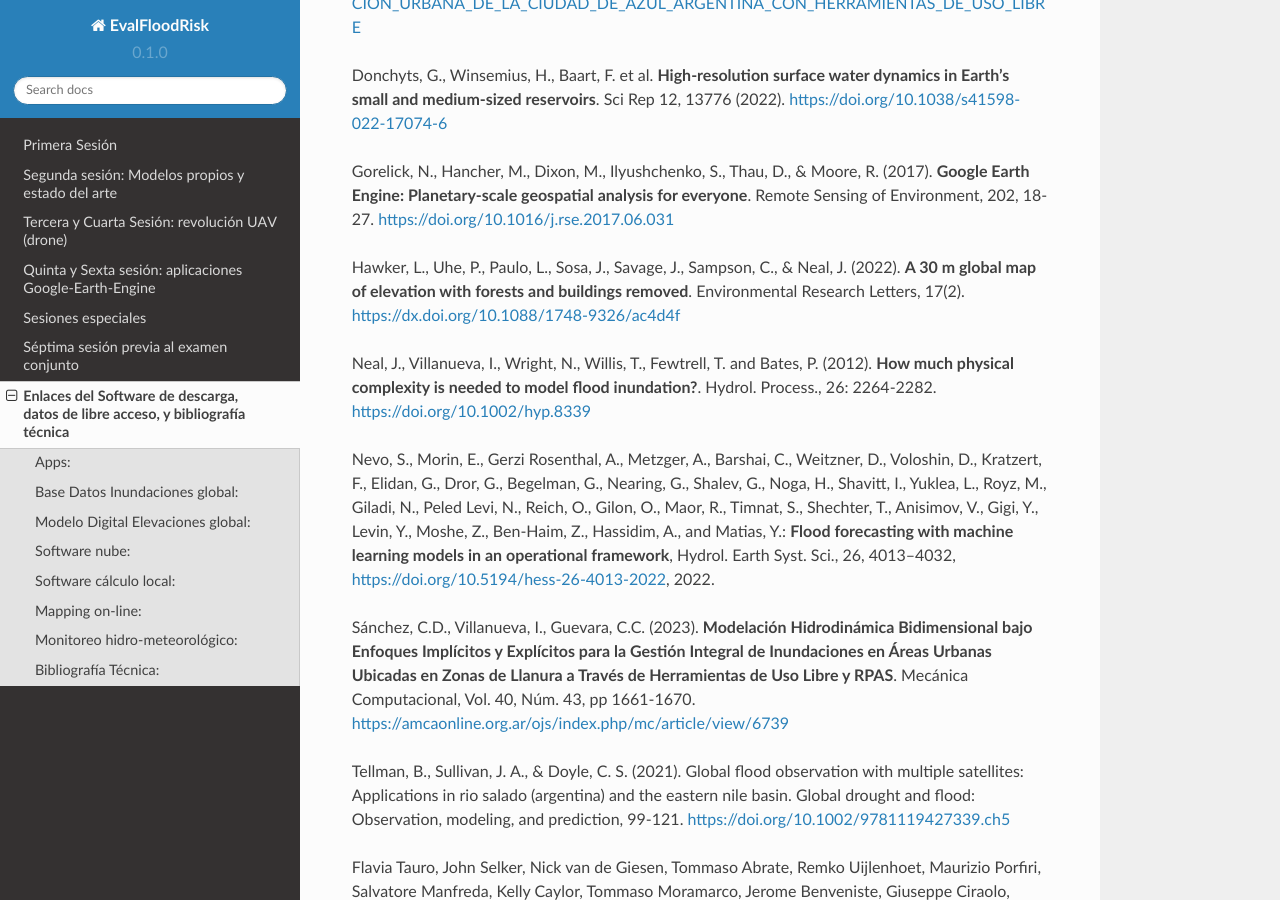
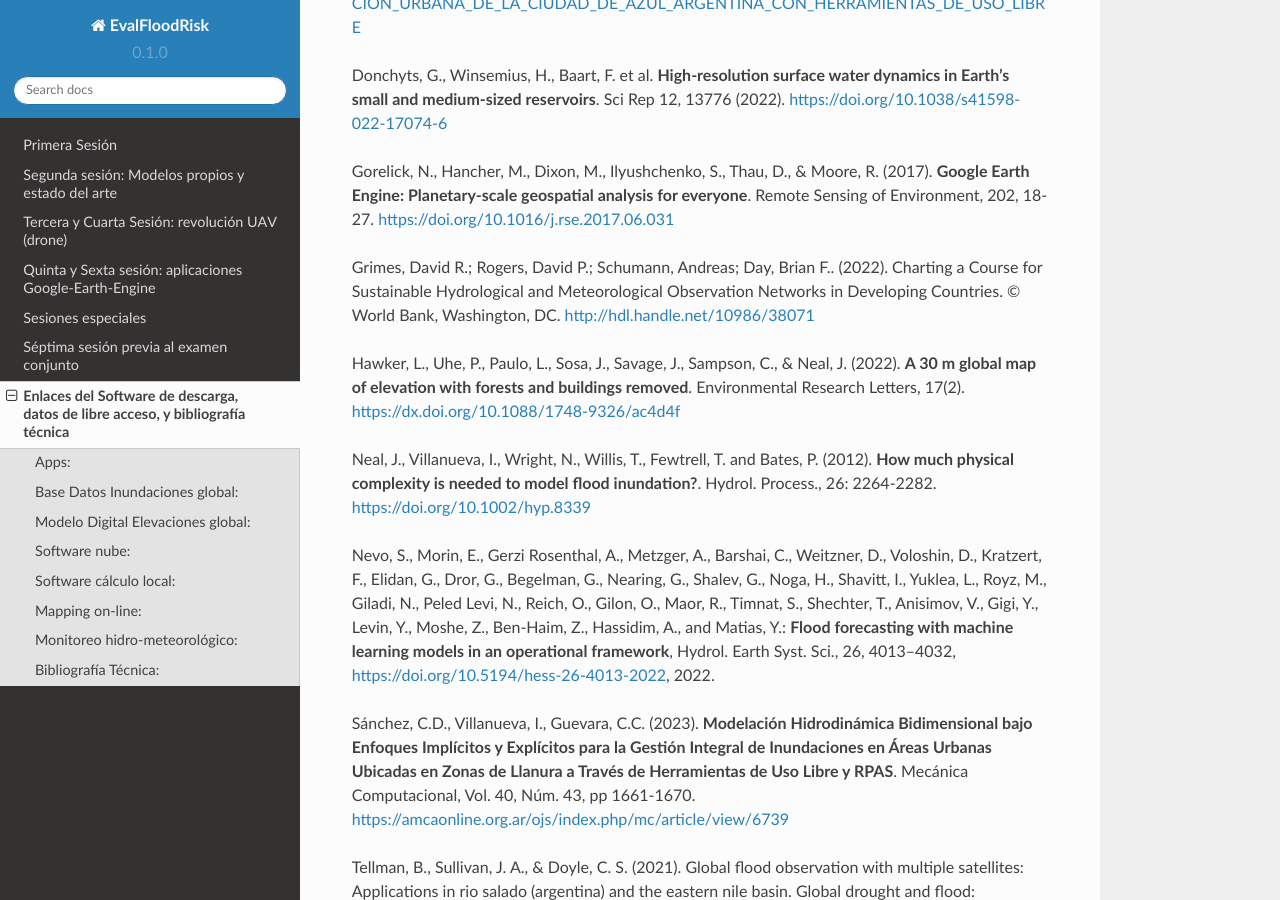
Before and after one commit to ivillamadrid/EvalFloodRisk_RSSWE, a Sphinx documentation site: the page built from docs/source/software.rst, in a window 1280 px wide and 900 px high, scrolled down 1133 px. Built offline with Sphinx 7.4.7 and the Read the Docs theme 2.0.0, drawn with Linux system fonts in a browser that asks for light colours.

Commit message:
Update software.rst

```diff
--- a/docs/source/software.rst
+++ b/docs/source/software.rst
@@ -54,6 +54,8 @@ Donchyts, G., Winsemius, H., Baart, F. et al. **High-resolution surface water dy
 
 Gorelick, N., Hancher, M., Dixon, M., Ilyushchenko, S., Thau, D., & Moore, R. (2017). **Google Earth Engine: Planetary-scale geospatial analysis for everyone**. Remote Sensing of Environment, 202, 18-27. https://doi.org/10.1016/j.rse.2017.06.031
 
+Grimes, David R.; Rogers, David P.; Schumann, Andreas; Day, Brian F.. (2022). Charting a Course for Sustainable Hydrological and Meteorological Observation Networks in Developing Countries. © World Bank, Washington, DC. http://hdl.handle.net/10986/38071
+
 Hawker, L., Uhe, P., Paulo, L., Sosa, J., Savage, J., Sampson, C., & Neal, J. (2022). **A 30 m global map of elevation with forests and buildings removed**. Environmental Research Letters, 17(2). https://dx.doi.org/10.1088/1748-9326/ac4d4f
 
 Neal, J., Villanueva, I., Wright, N., Willis, T., Fewtrell, T. and Bates, P. (2012). **How much physical complexity is needed to model flood inundation?**. Hydrol. Process., 26: 2264-2282. https://doi.org/10.1002/hyp.8339
```
